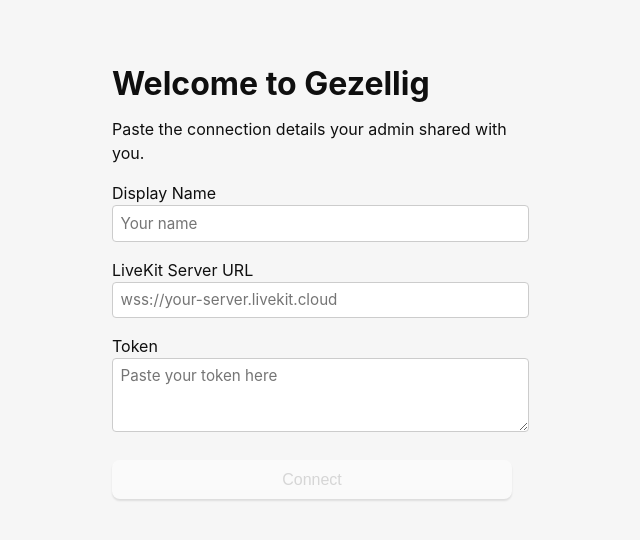
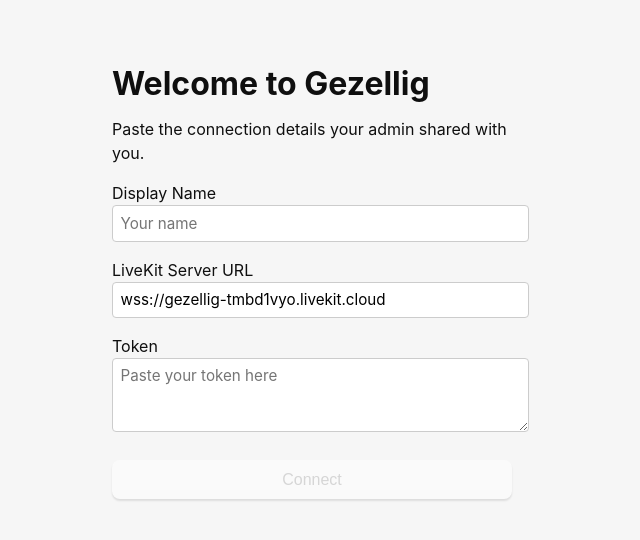
Before and after one commit to williammartin/gezellig, a SvelteKit app: page / in a window 1280 px wide. Shown: the top 540 px of the page, without its empty margins (328-968 px from the left). Built offline with nearby package versions, Linux system fonts and the light colour scheme.

Commit message:
Pre-fill LiveKit server URL with default value

```diff
--- a/src/routes/+page.svelte
+++ b/src/routes/+page.svelte
@@ -8,7 +8,7 @@
   let musicVolume = $state(50);
   let showSettings = $state(false);
   let displayName = $state("");
-  let livekitUrl = $state("");
+  let livekitUrl = $state("wss://gezellig-tmbd1vyo.livekit.cloud");
   let livekitToken = $state("");
   let setupComplete = $state(false);
   let livekitConnected = $state(false);
```
